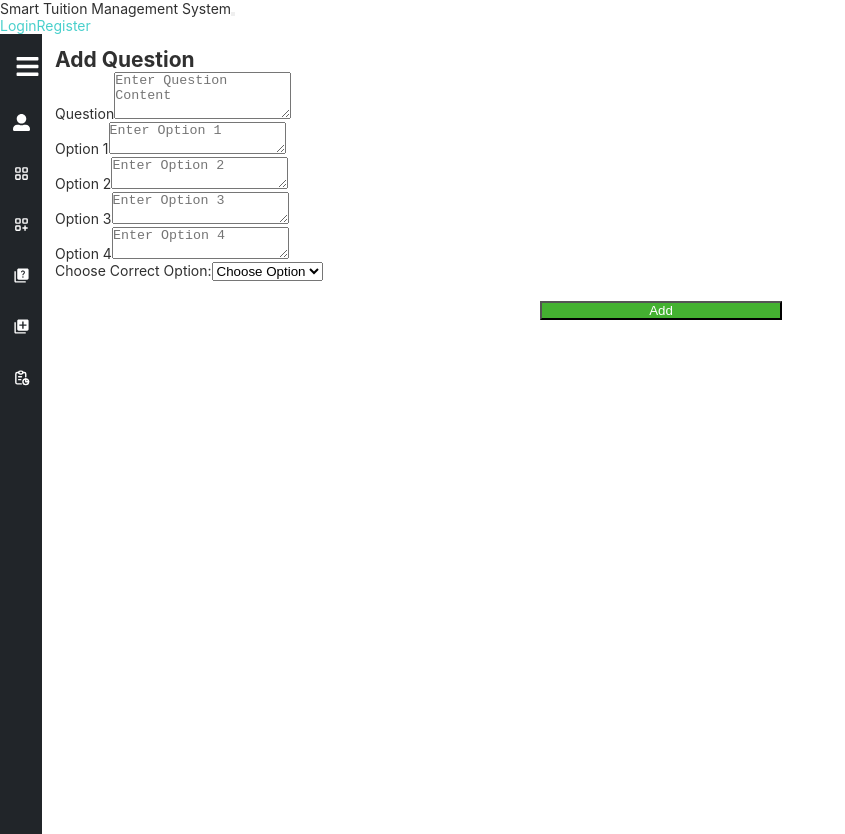
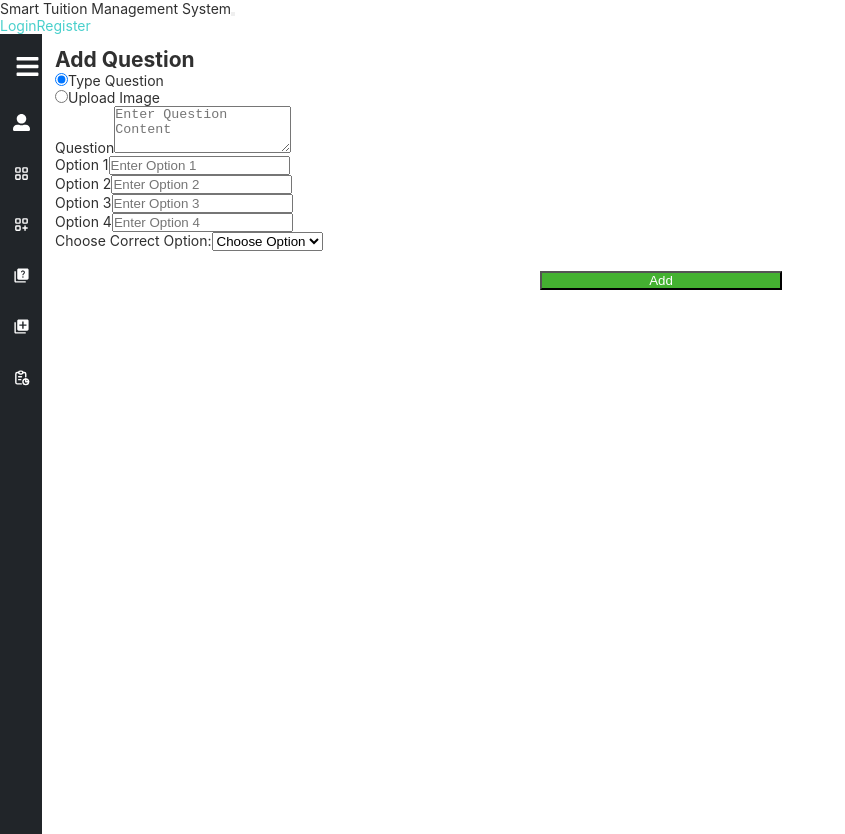
Before and after one commit to kusha2000/Smart-Tuition-Management-System, a React (Create React App) app in the folder Frontend/: page /adminAddQuestion in a window 1280 px wide. Shown: the whole page, without its empty margins (0-845 px from the left). Built offline with nearby package versions, Linux system fonts and the light colour scheme.

Commit message:
Added the option to upload an image of the question

```diff
--- a/Frontend/src/pages/LoginPage.js
+++ b/Frontend/src/pages/LoginPage.js
@@ -25,7 +25,7 @@ const LoginPage = () => {
     const staticPassword = "12345";
 
     if (username === staticUsername && password === staticPassword) {
-      navigate("/adminprofile"); // Redirect to profile or desired page
+      navigate("/questions"); // Redirect to profile or desired page
     } else {
       alert("Invalid username or password!");
     }
--- a/Frontend/src/pages/admin/AdminProfilePage.js
+++ b/Frontend/src/pages/admin/AdminProfilePage.js
@@ -21,13 +21,7 @@ const AdminProfilePage = () => {
         <Sidebar />
       </div>
       <div className="adminProfilePage__content">
-        <Image
-          className="adminProfilePage__content--profilePic"
-          width="20%"
-          height="20%"
-          roundedCircle
-          src="images/user.png"
-        />
+
 
         <Table bordered className="adminProfilePage__content--table">
           <tbody>
--- a/Frontend/src/pages/admin/questions/AdminAddQuestionsPage.js
+++ b/Frontend/src/pages/admin/questions/AdminAddQuestionsPage.js
@@ -7,14 +7,15 @@ import "./AdminAddQuestionsPage.css";
 import { useNavigate } from "react-router-dom";
 
 const AdminAddQuestionsPage = () => {
+  const [contentType, setContentType] = useState("text"); // Toggle between text or image input
   const [content, setContent] = useState("");
-  const [image, setImage] = useState("");
+  const [image, setImage] = useState(null);
   const [option1, setOption1] = useState("");
   const [option2, setOption2] = useState("");
   const [option3, setOption3] = useState("");
   const [option4, setOption4] = useState("");
   const [answer, setAnswer] = useState(null);
-  const [questions, setQuestions] = useState([]);  // Local state to simulate storing questions
+  const [questions, setQuestions] = useState([]);
 
   const navigate = useNavigate();
 
@@ -22,36 +23,37 @@ const AdminAddQuestionsPage = () => {
     setAnswer(e.target.value);
   };
 
+  const handleImageChange = (e) => {
+    setImage(e.target.files[0]);
+  };
+
   const submitHandler = (e) => {
     e.preventDefault();
 
-    // Ensure a valid answer is selected
     if (answer !== null && answer !== "n/a") {
       const newQuestion = {
-        content: content,
-        image: image,
-        option1: option1,
-        option2: option2,
-        option3: option3,
-        option4: option4,
-        answer: answer,
+        content: contentType === "text" ? content : null,
+        image: contentType === "image" ? image : null,
+        option1,
+        option2,
+        option3,
+        option4,
+        answer,
       };
 
-      // Simulate adding the question to local state
       setQuestions((prevQuestions) => [...prevQuestions, newQuestion]);
 
-      swal("Question Added!", `${content} successfully added`, "success");
+      swal("Question Added!", "Your question was successfully added.", "success");
 
-      // Clear the form after submission
+      // Clear form
       setContent("");
-      setImage("");
+      setImage(null);
       setOption1("");
       setOption2("");
       setOption3("");
       setOption4("");
       setAnswer(null);
 
-      // Redirect to the questions list or any other relevant page
       navigate("/adminQuestions");
     } else {
       swal("Invalid Answer", "Please select a valid correct answer.", "error");
@@ -67,83 +69,92 @@ const AdminAddQuestionsPage = () => {
         <FormContainer>
           <h2>Add Question</h2>
           <Form onSubmit={submitHandler}>
+            <div className="contentTypeToggle my-3">
+              <Form.Check
+                inline
+                type="radio"
+                label="Type Question"
+                name="contentType"
+                value="text"
+                checked={contentType === "text"}
+                onChange={(e) => setContentType(e.target.value)}
+              />
+              <Form.Check
+                inline
+                type="radio"
+                label="Upload Image"
+                name="contentType"
+                value="image"
+                checked={contentType === "image"}
+                onChange={(e) => setContentType(e.target.value)}
+              />
+            </div>
+
+            {contentType === "text" ? (
               <Form.Group className="my-3" controlId="content">
                 <Form.Label>Question</Form.Label>
                 <Form.Control
-                style={{ textAlign: "top" }}
                   as="textarea"
                   rows="3"
                   type="text"
                   placeholder="Enter Question Content"
                   value={content}
-                onChange={(e) => {
-                  setContent(e.target.value);
-                }}
-              ></Form.Control>
+                  onChange={(e) => setContent(e.target.value)}
+                />
               </Form.Group>
+            ) : (
+              <Form.Group className="my-3" controlId="image">
+                <Form.Label>Upload Question Image</Form.Label>
+                <Form.Control
+                  type="file"
+                  accept="image/*"
+                  onChange={handleImageChange}
+                />
+              </Form.Group>
+            )}
 
             <Form.Group className="my-3" controlId="option1">
               <Form.Label>Option 1</Form.Label>
               <Form.Control
-                style={{ textAlign: "top" }}
-                as="textarea"
-                rows="2"
                 type="text"
                 placeholder="Enter Option 1"
                 value={option1}
-                onChange={(e) => {
-                  setOption1(e.target.value);
-                }}
-              ></Form.Control>
+                onChange={(e) => setOption1(e.target.value)}
+              />
             </Form.Group>
 
             <Form.Group className="my-3" controlId="option2">
               <Form.Label>Option 2</Form.Label>
               <Form.Control
-                style={{ textAlign: "top" }}
-                as="textarea"
-                rows="2"
                 type="text"
                 placeholder="Enter Option 2"
                 value={option2}
-                onChange={(e) => {
-                  setOption2(e.target.value);
-                }}
-              ></Form.Control>
+                onChange={(e) => setOption2(e.target.value)}
+              />
             </Form.Group>
 
             <Form.Group className="my-3" controlId="option3">
               <Form.Label>Option 3</Form.Label>
               <Form.Control
-                style={{ textAlign: "top" }}
-                as="textarea"
-                rows="2"
                 type="text"
                 placeholder="Enter Option 3"
                 value={option3}
-                onChange={(e) => {
-                  setOption3(e.target.value);
-                }}
-              ></Form.Control>
+                onChange={(e) => setOption3(e.target.value)}
+              />
             </Form.Group>
 
             <Form.Group className="my-3" controlId="option4">
               <Form.Label>Option 4</Form.Label>
               <Form.Control
-                style={{ textAlign: "top" }}
-                as="textarea"
-                rows="2"
                 type="text"
                 placeholder="Enter Option 4"
                 value={option4}
-                onChange={(e) => {
-                  setOption4(e.target.value);
-                }}
-              ></Form.Control>
+                onChange={(e) => setOption4(e.target.value)}
+              />
             </Form.Group>
 
             <div className="my-3">
-              <label htmlFor="answer-select">Choose Correct Option:</label>
+              <Form.Label>Choose Correct Option:</Form.Label>
               <Form.Select
                 aria-label="Choose Correct Option"
                 id="answer-select"
--- a/Frontend/src/pages/users/UserQuestionsPage.js
+++ b/Frontend/src/pages/users/UserQuestionsPage.js
@@ -1,32 +1,87 @@
 import React, { useEffect, useState } from "react";
 import "./UserQuestionsPage.css";
 import { Button } from "react-bootstrap";
-import Question from "../../components/Question";
+import swal from "sweetalert";
 import Loader from "../../components/Loader";
-import swal from "sweetalert";
-// import ReactSpinnerTimer from "react-spinner-timer";
 
+// Question Component with options
+const Question = ({ number, question, onSelectAnswer }) => {
+  return (
+    <div className="question">
+      <h3>{`Q${number}`}</h3>
+      {question.type === "text" ? (
+        <p>{question.content}</p>
+      ) : (
+        <img
+          src={question.content}
+          alt={`Question ${number}`}
+          style={{ width: "400px", height: "auto", marginTop: "10px" }}
+        />
+      )}
+
+      <div className="options">
+        {question.options.map((option, index) => (
+          <div key={index} className="option">
+            <input
+              type="radio"
+              id={`option-${question.questionId}-${index}`}
+              name={`question-${question.questionId}`}
+              value={option}
+              onChange={() => onSelectAnswer(question.questionId, option)}
+            />
+            <label htmlFor={`option-${question.questionId}-${index}`}>{option}</label>
+          </div>
+        ))}
+      </div>
+    </div>
+  );
+};
 
 const UserQuestionsPage = () => {
   Number.prototype.zeroPad = function () {
     return ("0" + this).slice(-2);
   };
 
-  const quizId = "1"; // Example static quizId
-  const quizTitle = "Sample Quiz"; // Example static quiz title
-  const [quiz, setQuiz] = useState({
-    quizId: quizId,
-    title: quizTitle,
-  });
+  const quizId = "1";
+  const quizTitle = "Sample Quiz";
+
+  // Dummy questions data with options
   const [questions, setQuestions] = useState([
-    { questionId: 1, questionText: "What is React?" },
-    { questionId: 2, questionText: "What is JSX?" },
-    { questionId: 3, questionText: "What is state in React?" },
-    // Add more sample questions
+    {
+      questionId: 1,
+      type: "text",
+      content: "What is React?",
+      options: ["A JavaScript Library", "A CSS Framework", "A Database", "A Server"]
+    },
+    {
+      questionId: 2,
+      type: "text",
+      content: "What is JSX?",
+      options: ["JavaScript XML", "Java Syntax Extension", "JavaScript Extension", "None of the Above"]
+    },
+    {
+      questionId: 3,
+      type: "image",
+      content: "https://via.placeholder.com/400",
+      options: ["Option 1", "Option 2", "Option 3", "Option 4"]
+    },
+    {
+      questionId: 4,
+      type: "text",
+      content: "What is state in React?",
+      options: ["An object that stores data", "A CSS property", "A server-side data", "None of the above"]
+    },
+    {
+      questionId: 5,
+      type: "image",
+      content: "https://via.placeholder.com/400",
+      options: ["Option A", "Option B", "Option C", "Option D"]
+    },
   ]);
+
   const [timeRemaining, setTimeRemaining] = useState(questions.length * 2 * 60);
+  const [userAnswers, setUserAnswers] = useState({});
 
-  let answers = {};
   let intervalId = null;
 
   useEffect(() => {
@@ -72,6 +127,13 @@ const UserQuestionsPage = () => {
     intervalId = null;
   };
 
+  const handleAnswerSelection = (questionId, selectedAnswer) => {
+    setUserAnswers((prevAnswers) => ({
+      ...prevAnswers,
+      [questionId]: selectedAnswer,
+    }));
+  };
+
   return (
     <div className="userQuestionsPage__container">
       <div className="userQuestionsPage__content">
@@ -84,21 +146,6 @@ const UserQuestionsPage = () => {
             Submit Quiz
           </Button>
           <div className="userQuestionsPage__content--spinner">
-            {/* Version Error
-              ================
-            */}
-            {/* <ReactSpinnerTimer
-            <ReactSpinnerTimer
-              timeInSeconds={questions.length * 1 * 60}
-              totalLaps={questions.length * 1 * 60}
-              onLapInteraction={() => {
-                submitQuizHandler(true);
-              }}
-              isRefresh={false}
-              isPause={false}
-
-            /> */}
-            />
             <h4 style={{ marginTop: "18px" }}>{`${parseInt(
               timeRemaining / 60
             ).zeroPad()} : ${(timeRemaining % 60).zeroPad()}`}</h4>
@@ -106,9 +153,14 @@ const UserQuestionsPage = () => {
           </div>
         </div>
         {questions.length > 0 ? (
-          questions.map((q, index) => {
-            return <Question key={index} number={index + 1} question={q} />;
-          })
+          questions.map((q, index) => (
+            <Question
+              key={q.questionId}
+              number={index + 1}
+              question={q}
+              onSelectAnswer={handleAnswerSelection}
+            />
+          ))
         ) : (
           <Loader />
         )}
```
Lines whose indentation alone changed are shown as unchanged.
